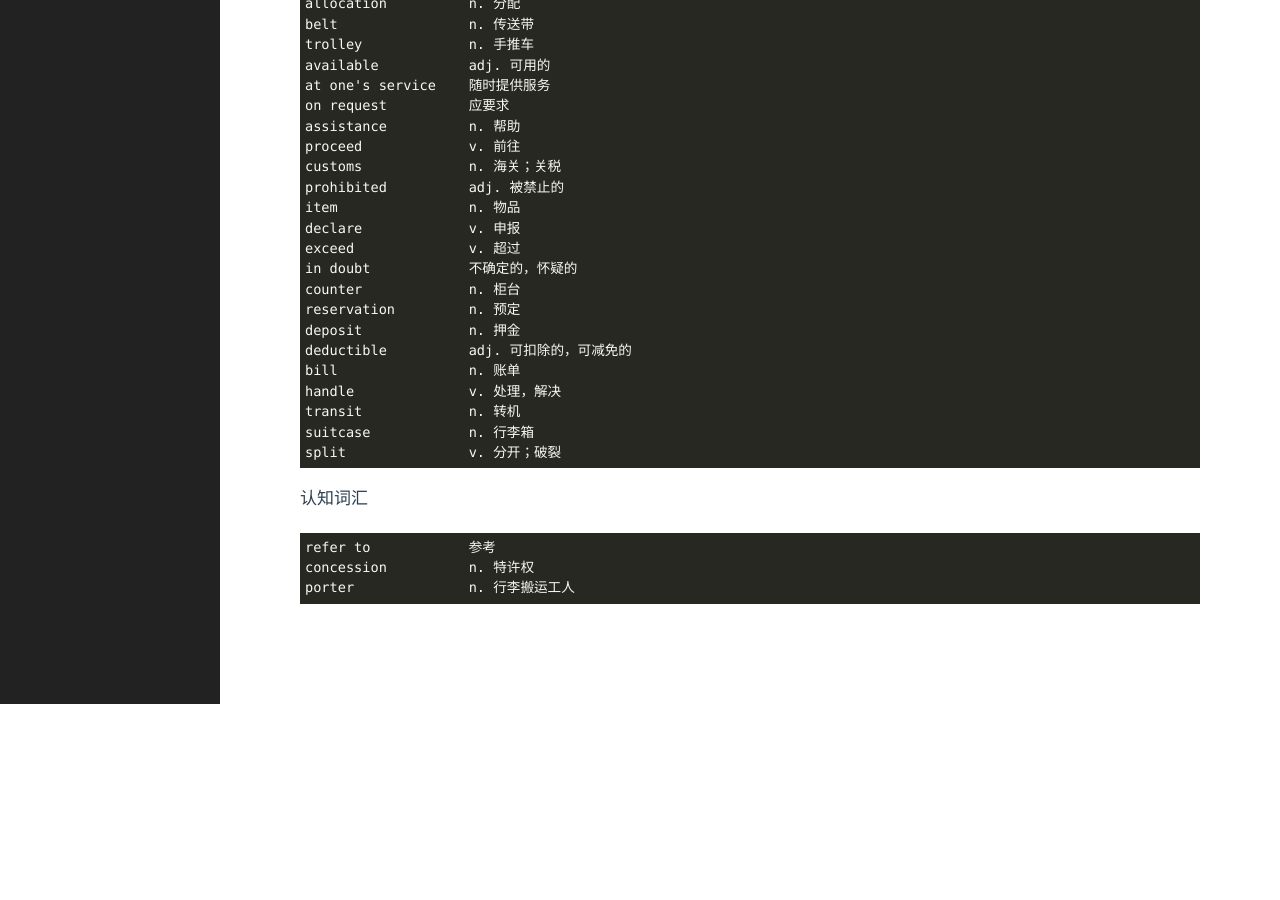
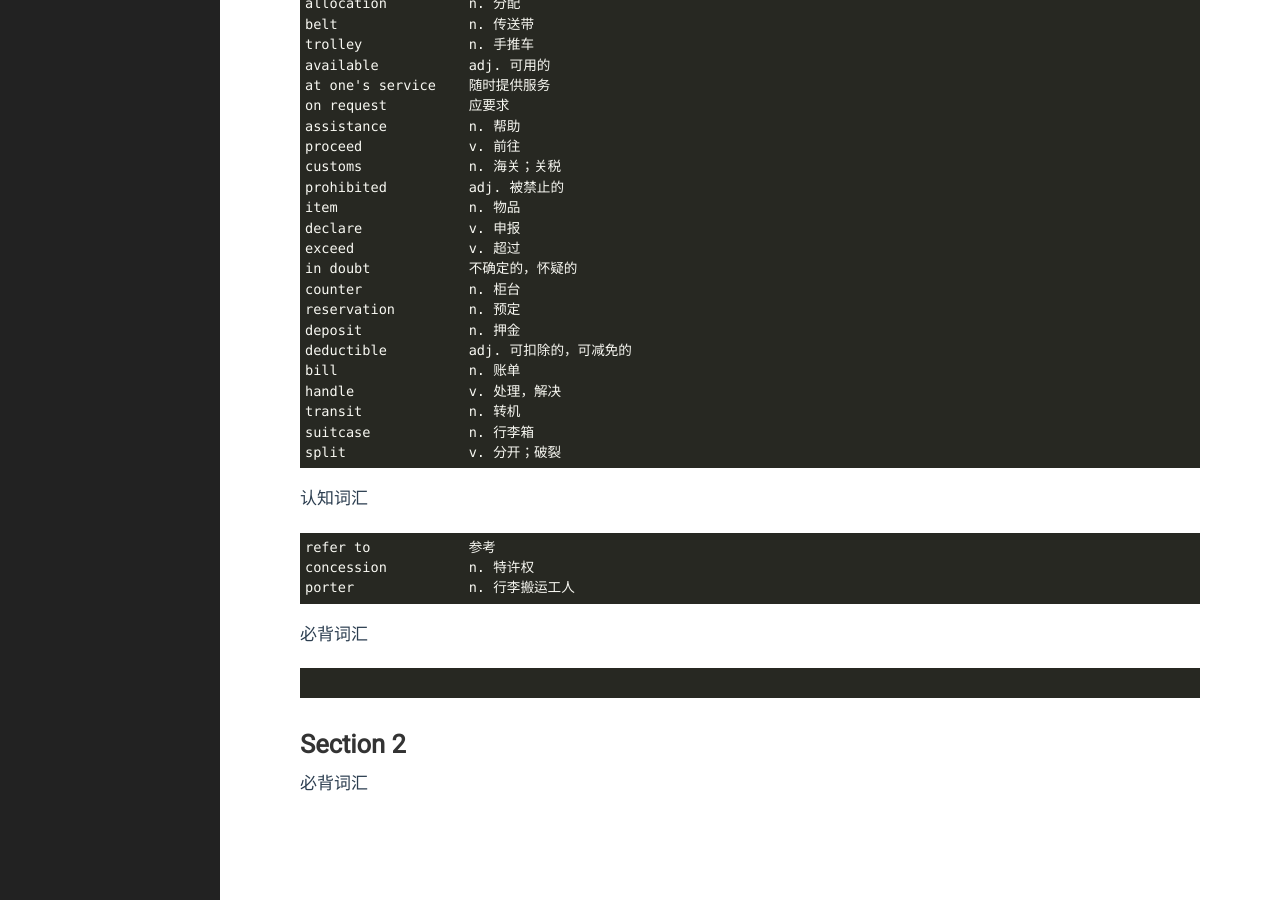
Before and after one commit to yejinp/yejinp.github.io, a Jekyll site: the page built from _posts/2023-05-13-vocabulary for IELTS 17-general Training.markdown, in a window 1280 px wide and 900 px high, scrolled down 4882 px. Built offline with Jekyll 4.4.1, drawn with Linux system fonts in a browser that asks for light colours; before the commit the page ends 5586 px from its top, so only the background shows below that.

Commit message:
adjust format

`````diff
--- a/_posts/2023-05-13-vocabulary for IELTS 17-general Training.markdown
+++ b/_posts/2023-05-13-vocabulary for IELTS 17-general Training.markdown
@@ -213,7 +213,7 @@ pamphlet            n. 小册子，手册
 sketchy             adj. 粗略的，不充分的
 small-scale         adj. 小规模的，小范围的
 Alzheimer           n. 阿尔茨海默病
-````
+```
 
 ## Reading
 
@@ -251,3 +251,11 @@ refer to            参考
 concession          n. 特许权
 porter              n. 行李搬运工人
 ```
+
+必背词汇
+```
+
+```
+
+# Section 2 #
+必背词汇
`````
